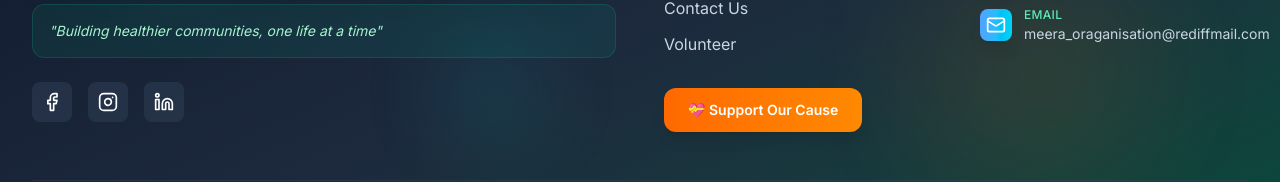
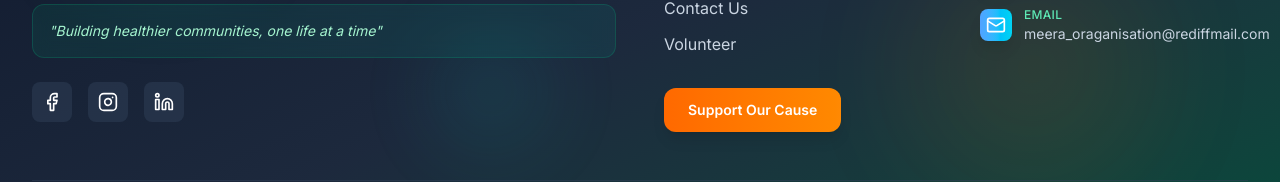
Before and after one commit to arushsingh03/smt_meera_rani_trust, a Next.js app: page /certifications in a window 1280 px wide. Shown: the part 3157-3339 px from the top of the page. Built offline with nearby package versions, Linux system fonts and the light colour scheme.

Commit message:
removed footer emoji

```diff
--- a/src/components/Footer.tsx
+++ b/src/components/Footer.tsx
@@ -110,7 +110,7 @@ const Footer = () => {
                 href="/donate"
                 className="inline-block bg-gradient-to-r from-orange-500 to-orange-400 text-white px-6 py-3 rounded-xl hover:from-orange-600 hover:to-orange-500 transition-all duration-300 font-semibold shadow-lg hover:shadow-xl transform hover:-translate-y-1 text-sm"
               >
-                💝 Support Our Cause
+                 Support Our Cause
               </Link>
             </div>
           </div>
```
